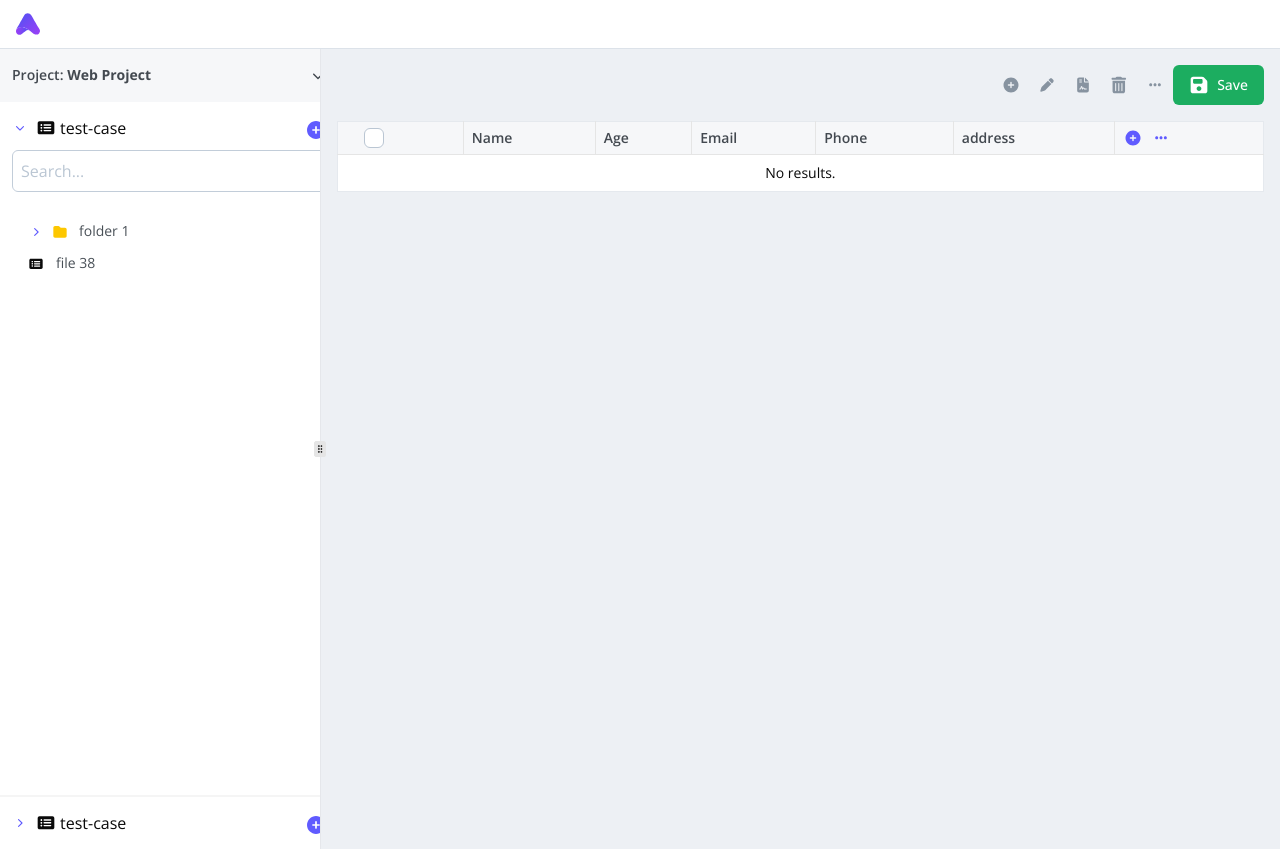
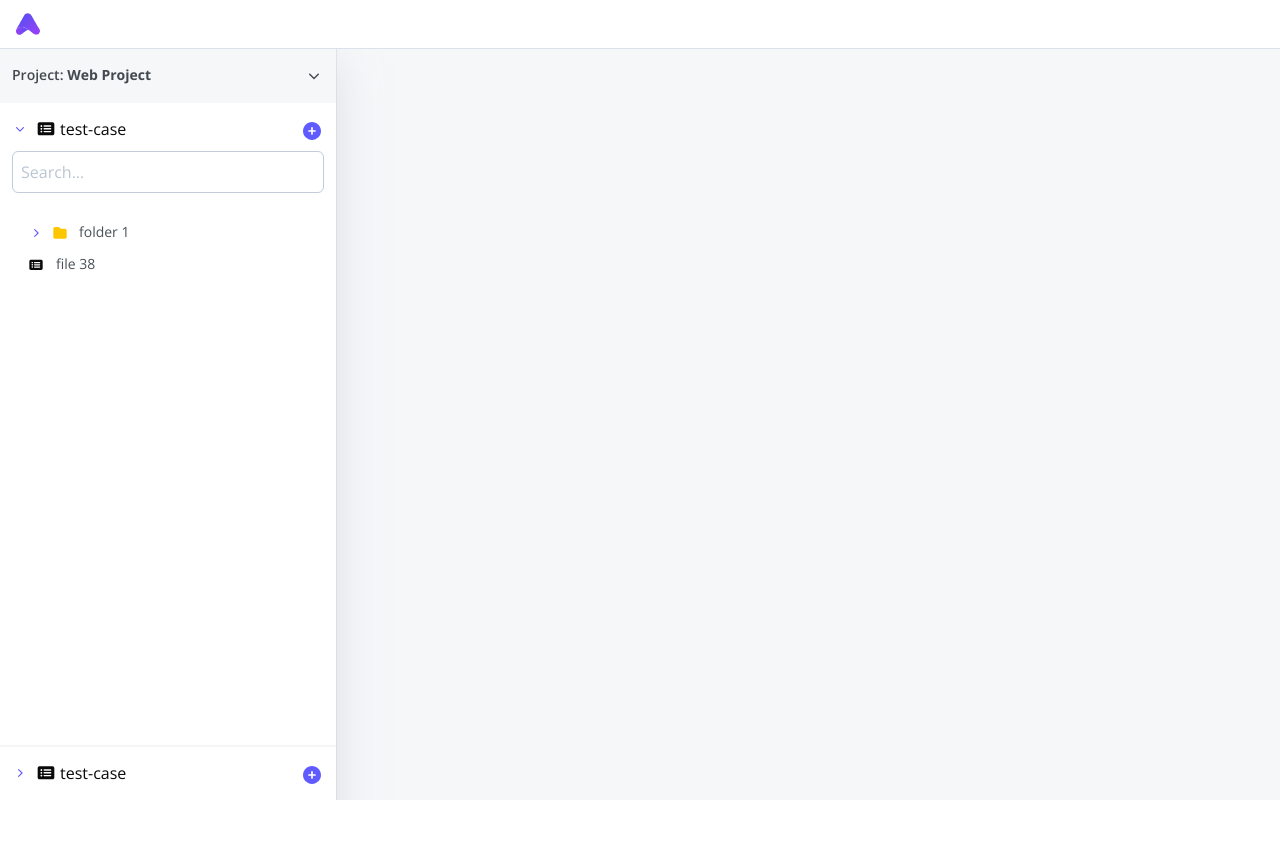
Before and after one commit to loki13-uix/avo-dash, a Next.js app: page / in a window 1280 px wide. After the commit the page ends 800 px from the top, so only its background shows below. Built offline with nearby package versions, Linux system fonts and the light colour scheme.

Commit message:
added screen with resizable

```diff
--- a/src/app/page.tsx
+++ b/src/app/page.tsx
@@ -11,6 +11,7 @@ import {
   ResizablePanel,
   ResizablePanelGroup,
 } from '@/shared/components/ui/resizable'
+import useFileStore from '@/shared/store/store'
 
 import { Fragment, useEffect, useRef, useState } from 'react'
 
@@ -18,7 +19,6 @@ export default function Home() {
   const trees = [folderTree, folderTree]
   const panelRefs = useRef<(HTMLDivElement | null)[]>([null, null, null])
 
-  const [showTableComponent, setShowTableComponent] = useState(true)
   const [expandedIndices, setExpandedIndices] = useState<number[]>([0])
 
   const handleExpand = (index: number) => {
@@ -50,40 +50,35 @@ export default function Home() {
     panelRefs.current[index] = el
   }
 
-  function handleClick() {
-    setShowTableComponent((prev) => !prev)
-  }
+  const selectedFile = useFileStore((state) => state.selectedFile)
 
   return (
-    <>
+    <div className='h-screen overflow-hidden'>
       <div className='border-b border-grey-4 px-4 py-3'>
-        <Icon name='logo' size={24} />
+        <Icon name='logo' size={24} className='sticky top-0' />
       </div>
 
-      {/* Main layout with horizontal resizing */}
       <ResizablePanelGroup direction='horizontal' className='h-screen'>
-        {/* Sidebar Panel */}
         <ResizablePanel
           minSize={25}
           maxSize={40}
           defaultSize={25}
-          className='!overflow-auto'
+          className='!overflow-auto  z-1'
+          style={{ boxShadow: '0px 15px 40px 0px #CACAD58C' }}
         >
-          <div className='shadow-xl min-w-[340px] select-none flex h-screen flex-col overflow-auto'>
+          <div className='shadow-xl select-none flex h-screen flex-col overflow-auto'>
             <ResizablePanelGroup
               direction='vertical'
-              className='h-full !overflow-auto'
+              className='h-full !overflow-auto  max-h-[calc(100vh-50px)]'
             >
               <TableCell
                 isHeader
                 defaultValue='Project: '
-                className='px-3 py-4 border-none'
+                className='px-3 py-4 border-none !min-h-[54px]'
                 title='Web Project'
                 showIcon
-                iconOnClick={handleClick}
               />
-              {showTableComponent &&
-                trees.map((tree, index) => (
+              {trees.map((tree, index) => (
                 <Fragment key={index}>
                   <ResizablePanel
                     minSize={3}
@@ -109,33 +104,47 @@ export default function Home() {
           </div>
         </ResizablePanel>
 
-        {/* Horizontal Resize Handle */}
-        <ResizableHandle withHandle className='bg-gray-200' />
+        <ResizableHandle />
 
-        <ResizablePanel defaultSize={75} className='overflow-auto'>
-          <div className='flex h-full flex-col bg-grey-2'>
-            <div className='w-full flex justify-end border-t-0 p-4'>
+        <ResizablePanel
+          defaultSize={70}
+          className='overflow-auto !w-[calc(100vw-500px)]'
+        >
+          <div className='flex h-full flex-col bg-grey-1'>
+            {selectedFile.length > 0 && (
+              <div className='w-full flex justify-end border-t-0 p-4 gap-1.5'>
                 <TableCellActions
-                name={['plus-icon', 'pen', 'file-data', 'trash', 'dots']}
+                  name={[
+                    'copy',
+                    'paste',
+                    'trash',
+                    'import',
+                    'export',
+                    'details',
+                  ]}
                   iconClassName='size-5'
                   iconColors='#8793A0'
                   className='border-none gap-x-4'
                 />
                 <Button
                   variant='success'
-                className='border-none'
+                  className='border-none px-1.5 py-1 w-[78px] h-8'
                   icon='save'
                   iconClassName='size-5'
                 >
                   Save
                 </Button>
               </div>
+            )}
+
+            {selectedFile.length > 0 && (
               <div className='px-4 flex-1 overflow-auto'>
                 <TableComponent className='bg-white' />
               </div>
+            )}
           </div>
         </ResizablePanel>
       </ResizablePanelGroup>
-    </>
+    </div>
   )
 }
--- a/src/constants/tree-data.ts
+++ b/src/constants/tree-data.ts
@@ -41,15 +41,15 @@ export const folderTree: TreeNode[] = [
                     name: 'John Doe',
                     email: 'john.doe@example.com',
                     phone: '324242423',
-                    address: '1223 New York, USA',
+                    address: '1223 New York,USA',
                     age: 12,
                   },
                   {
                     id: '2',
                     name: 'Jane Doe2',
-                    email: 'jane.doe12@example.com',
+                    email: 'jane.doe12@google.com',
                     phone: '1234567890',
-                    address: '123 Main St, Anytown, USA',
+                    address: '123 Main St, Anytown,USA',
                     age: 25,
                   },
                 ],
@@ -63,15 +63,15 @@ export const folderTree: TreeNode[] = [
                   {
                     id: '1',
                     name: 'John Doe12312',
-                    email: 'john.doe324234@example.com',
+                    email: 'john.doe324@example.com',
                     phone: '324242423',
-                    address: '1223 New York, USA',
+                    address: '1223 New York,USA',
                     age: 56,
                   },
                   {
                     id: '2',
                     name: 'Jane Doe243423',
-                    email: 'jane.doe122342@example.com',
+                    email: 'jane.doe122@example.com',
                     phone: '123213123',
                     address: '1223 New Street, USA',
                     age: 34,
```
Also changed, not shown: 1 other file (tests, documents, lock files or other folders). Lines whose indentation alone changed are shown as unchanged.
